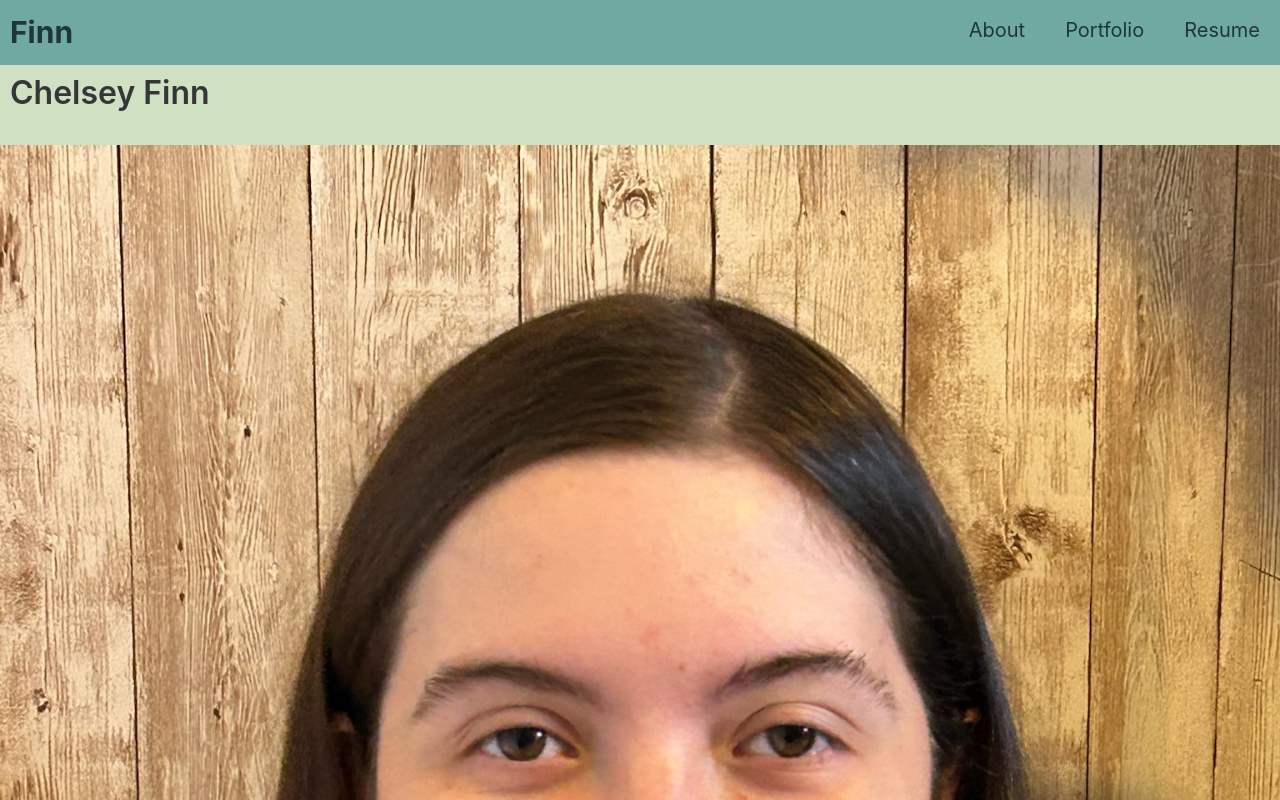
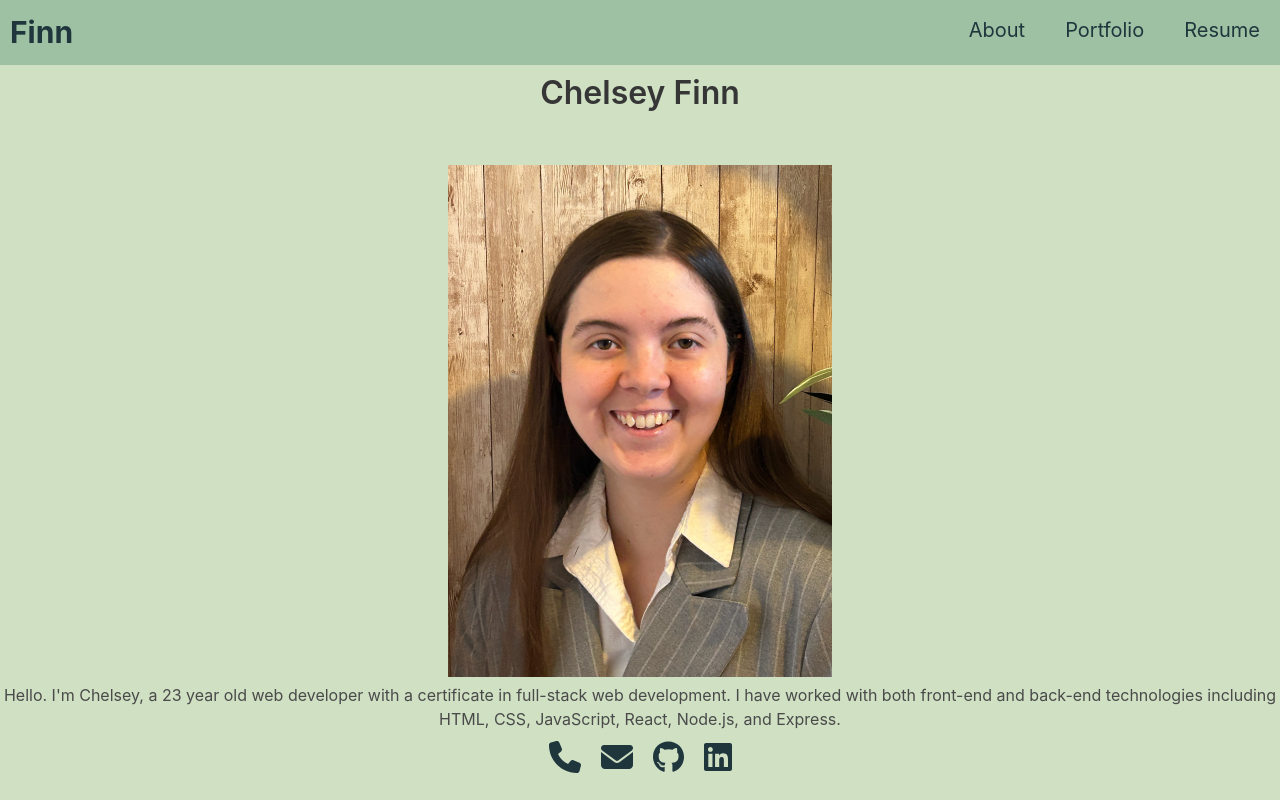
Before and after one commit to cfinn7789/Portfolio, a React (Vite) app: page /About in a window 1280 px wide. Shown: the top 800 px of the page. Built offline with nearby package versions, Linux system fonts and the light colour scheme.

Commit message:
icon placement fixed and image on about page centered

```diff
--- a/src/App.css
+++ b/src/App.css
@@ -1,10 +1,3 @@
-/* #root {
-  max-width: 1280px;
-  margin: 0 auto;
-  padding: 2rem;
-  text-align: center;
-} */
-
 :root {
     --tea-green: #CFE0C3;
     --cambridge: #9EC1A3;
@@ -13,11 +6,12 @@
     --gunmetal: #1F363D;
   }
 
-  /* .homepage {
-    background-image: url('../images/image.jpg');
+  .homepage {
+    background-image: url('../images/bg-image.jpg');
     background-size: cover;
     background-repeat: no-repeat;
-  } */
+    height: 100vh;
+  }
 
   html {
     height: 100%;
@@ -32,7 +26,7 @@
   .banner-image {
     display: flex;
     justify-content: space-between;
-    background-color: var(--verdigris);
+    background-color: var(--cambridge);
   }
 
   .navbar-brand {
@@ -64,19 +58,25 @@
     color: var(--gunmetal);
   }
 
-  .home-bio {
+  .about-container {
+    display: flex;
+    flex-direction: column;
+    align-items: center;
+    justify-content: center;
     text-align: center;
+  }
+
+  .photo {
+    margin-top: 20px;
+  }
+
+  .photo img {
+    max-width: 30%;
+    height: auto;
   }
 
   p {
     text-align: center;
-  }
-
-  .foot {
-    display: flex;
-    margin-top: 20px;
-    justify-content: center;
-    background-color: var(--cambridge);
   }
 
   li {
@@ -105,8 +105,7 @@
   width: 100%;
   color: white;
   text-align: center;
-  margin-bottom: 12px;
-  position: absolute;
+  position: relative;
   }
 
   .contact-info {
--- a/src/pages/About.jsx
+++ b/src/pages/About.jsx
@@ -2,10 +2,10 @@ import me from '../../images/ChelseyFinn.jpg';
 
 export default function About() {
     return (
-      <div>
+      <div className="about-container">
       <h1 className="title">Chelsey Finn</h1>
-          <figure class="photo">
-            <img src={me}></img>
+      <figure className="photo">
+        <img src={me} alt="Chelsey Finn"></img>
       </figure>
       <p>
         Hello. I'm Chelsey, a 23 year old web developer with a certificate in full-stack web development. I have worked with both front-end and back-end technologies including HTML, CSS, JavaScript, React, Node.js, and Express.
--- a/src/pages/Home.jsx
+++ b/src/pages/Home.jsx
@@ -1,9 +1,6 @@
 export default function Home() {
     return (
       <div className="homepage">
-        <p className="home-bio">
-          Welcome to my portfolio!
-        </p>
       </div>
     );
   }
```
Also changed, not shown: images/bg-image.jpg (added). Lines whose indentation alone changed are shown as unchanged.
